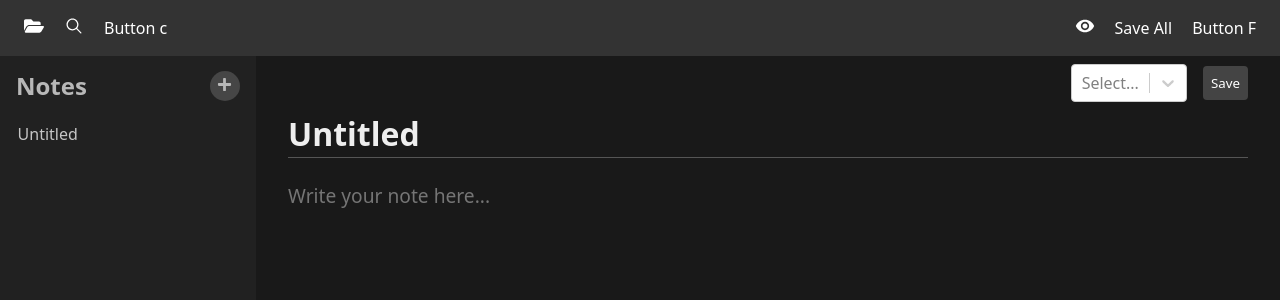
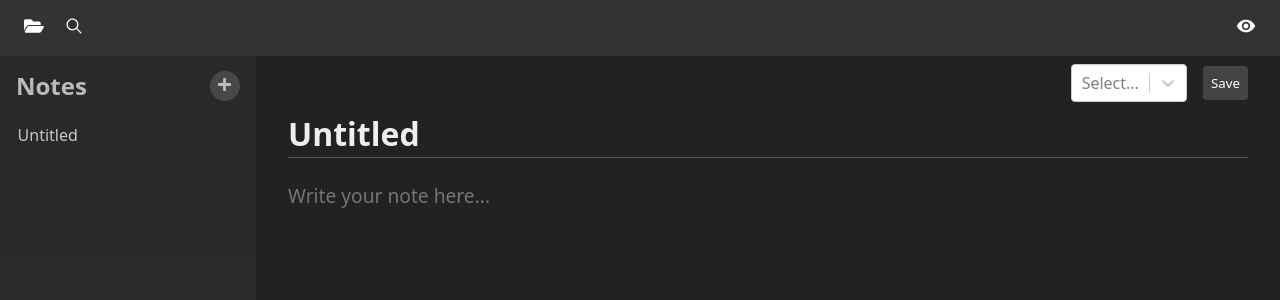
Before and after one commit to Divy-Codes/web-notes-2024, a React (Vite) app: page / in a window 1280 px wide. Shown: the top 300 px of the page. Built offline with nearby package versions, Linux system fonts and the light colour scheme.

Commit message:
delete feature added

```diff
--- a/src/App.jsx
+++ b/src/App.jsx
@@ -3,15 +3,11 @@ import FilesSidebar from './components/filesMenu/FilesSidebar.jsx';
 import Note from './components/note/Note.jsx';
 import Navbar from './components/navbar/Navbar.jsx';
 import ViewNote from './components/viewNote/ViewNote.jsx';
-import { useEffect, useReducer, useState } from 'react';
+import { useState, useEffect } from 'react';
 import { useNotes } from './components/contextProvider/NotesProvider.jsx';
 
 function App() {
-  const [
-    {
-      config: { mode, activeNote },
-    },
-  ] = useNotes();
+  const [{ mode }] = useNotes();
 
   //Toggle sidebar between files and search screen
   const [sidebarScreen, setSidebarScreen] = useState('files');
--- a/src/app.scss
+++ b/src/app.scss
@@ -14,6 +14,7 @@
     .sidebarContainer {
       overflow-y: auto;
       background-color: #242424;
+      background-color: #2c2c2c;
       opacity: 0.75;
       padding: 0.25rem 0.5rem;
       padding-bottom: 10rem;
@@ -39,6 +40,5 @@
     width: 100vw;
     background-color: #303030;
     background-color: #333;
-    // opacity: 0.75;
   }
 }
--- a/src/components/allFiles/AllFiles.jsx
+++ b/src/components/allFiles/AllFiles.jsx
@@ -1,12 +1,13 @@
+import { useEffect, useState } from 'react';
 import { actions, useNotes } from '../contextProvider/NotesProvider';
 import './allFiles.scss';
 import { FaPlus } from 'react-icons/fa';
+import { MdDelete } from 'react-icons/md';
 import { v4 as uuidv4 } from 'uuid';
 
 export default function AllFiles({ notes = [], searchBar = false }) {
-  console.log(`searchBar:`, searchBar);
-
   const [, dispatch] = useNotes();
+  const [del, setDel] = useState(0);
 
   function makeNewNote() {
     const newNote = {
@@ -22,6 +23,20 @@ export default function AllFiles({ notes = [], searchBar = false }) {
     dispatch({ type: actions.SET_ACTIVE_NOTE, payload: newNote });
   }
 
+  //Delete a Note Setup
+  function deleteNote(id) {
+    setDel((del) => del + 1);
+    if (notes.length == 1) {
+      makeNewNote();
+    }
+    dispatch({ type: actions.DELETE_NOTE, payload: { id } });
+  }
+
+  //We need to use useEffect if we want a realtime update of a site.
+  useEffect(() => {
+    dispatch({ type: actions.SET_ACTIVE_NOTE, payload: notes[0] });
+  }, [del]);
+
   return (
     <div className='allFilesContainer'>
       {!searchBar ? (
@@ -36,6 +51,7 @@ export default function AllFiles({ notes = [], searchBar = false }) {
       )}
       <ul className='allFilesList'>
         {notes.map((note) => (
+          <div className='noteFileContainer' key={note.id}>
             <li
               key={note.id}
               className='noteTitle'
@@ -45,6 +61,10 @@ export default function AllFiles({ notes = [], searchBar = false }) {
             >
               {note.title}
             </li>
+            <span className='deleteIcon' onClick={() => deleteNote(note.id)}>
+              <MdDelete size={17} />
+            </span>
+          </div>
         ))}
       </ul>
     </div>
--- a/src/components/allFiles/allFiles.scss
+++ b/src/components/allFiles/allFiles.scss
@@ -24,6 +24,12 @@
     gap: 0.25rem;
     margin-top: 1rem;
 
+    .noteFileContainer {
+      display: flex;
+      justify-content: space-between;
+      align-items: center;
+      gap: 0.5rem;
+
       li {
         list-style: none;
         padding: 0.1rem;
@@ -31,13 +37,39 @@
         overflow: hidden;
         text-overflow: ellipsis;
         border-radius: 4px;
+        width: inherit;
         cursor: pointer;
+        flex-grow: 1;
         // background-color: #111;
         color: #fff;
+        // background-color: green;
 
         &:hover {
+          // background-color: #333;
+          // opacity: 0.25;
+        }
+      }
+
+      .deleteIcon {
+        padding: 0.2rem 0.5rem;
+        cursor: pointer;
+        visibility: hidden;
+        pointer-events: none;
+
+        &:hover {
+          background-color: #555;
+        }
+      }
+
+      //For main container
+      &:hover {
         background-color: #333;
-        // opacity: 0.25;
+      }
+
+      //Delete button visible  when hovered on note
+      &:hover .deleteIcon {
+        visibility: visible;
+        pointer-events: all;
       }
     }
   }
--- a/src/components/contextProvider/NotesProvider.jsx
+++ b/src/components/contextProvider/NotesProvider.jsx
@@ -1,11 +1,19 @@
 import { createContext, useContext, useReducer } from 'react';
 import { v4 as uuidv4 } from 'uuid';
 
-// function getSelectedTagIds(tags,selectedTags){
-//   return selectedTags.map(selectedTag=>{
-//     return tags.filter(tag=>tag.label==selectedTag.id?);
-//   })
-// }
+{
+  /*
+  note:{id,title,body,tagIds}, //Note only contains tagIds. Helps if tags are renamed.
+  tag:{tagId,label},
+  config:{
+    activeNote:{id,title,body,tagIds},
+    mode:'view' or 'edit'
+  }
+
+  notes:[Array of note],
+  tags:Contains all created tags
+*/
+}
 
 const getLocalStored = (key) => {
   return JSON.parse(localStorage.getItem(key));
@@ -21,25 +29,11 @@ const dummyNote = {
 const initialState = {
   notes: getLocalStored('NOTES') || [dummyNote],
   tags: getLocalStored('TAGS') || [],
+  mode: 'edit',
   config: getLocalStored('CONFIG') || {
     activeNote: dummyNote,
-    mode: 'edit',
   },
 };
-
-{
-  /*
-  note:{id,title,body,tagIds}, //Note only contains tagIds. Helps if tags are renamed.
-  tag:{tagId,label},
-  config:{
-    activeNote:{id,title,body,tagIds},
-    mode:'view' or 'edit'
-  }
-
-  notes:[Array of note],
-  tags:Contains all created tags
-*/
-}
 
 export const actions = {
   SAVE_NOTE: 'saveNote',
@@ -48,6 +42,7 @@ export const actions = {
   SET_ACTIVE_NOTE: 'setActiveNote',
   ADD_NEW_NOTE: 'addNewNote',
   TOGGLE_MODE: 'toggleMode',
+  DELETE_NOTE: 'deleteNote',
 };
 
 const reducer = (state, { type, payload }) => {
@@ -58,26 +53,7 @@ const reducer = (state, { type, payload }) => {
         notes: [...state.notes, payload],
       };
 
-    //We will check if it's an old note or new note using payload.id
     case 'saveNote':
-      console.log(`saveNote called`);
-      console.log(`payload:`, payload);
-
-      // payload.id == null
-      // ? {
-      //     ...state,
-      //     notes: [
-      //       ...state.notes,
-      //       {
-      //         id: uuidv4(),
-      //         title: payload.title,
-      //         body: payload.body,
-      //         //Only send the ids to the note stored in main state . Refer to notes in Note.jsx for reason
-      //         tagIds: payload.selectedTags.map((tag) => tag.id),
-      //       },
-      //     ],
-      //   }
-      // : {
       return {
         ...state,
         notes: state.notes.map((note) =>
@@ -92,8 +68,6 @@ const reducer = (state, { type, payload }) => {
       };
 
     case 'setActiveNote':
-      console.log(`payload :`, payload);
-
       return {
         ...state,
         config: {
@@ -108,9 +82,15 @@ const reducer = (state, { type, payload }) => {
       return {
         ...state,
         config: {
-          ...state.config,
-          mode: state.config.mode == 'edit' ? 'view' : 'edit',
+          ...state,
+          mode: state.mode == 'edit' ? 'view' : 'edit',
         },
+      };
+
+    case 'deleteNote':
+      return {
+        ...state,
+        notes: state.notes.filter((note) => note.id != payload.id),
       };
 
     default:
@@ -130,5 +110,3 @@ export default function NotesProvider({ children }) {
     </NotesContext.Provider>
   );
 }
-
-//Whatever is returned by the reducer is in fact setState() into the intial state. This would also re-render all the components. Yes calling dispatch would cause re-renders as it is updating the state.
--- a/src/components/navbar/Navbar.jsx
+++ b/src/components/navbar/Navbar.jsx
@@ -3,14 +3,11 @@ import { IoIosSearch } from 'react-icons/io';
 import { FaFolderOpen } from 'react-icons/fa';
 import { MdEdit, MdRemoveRedEye } from 'react-icons/md';
 import { actions, useNotes } from '../contextProvider/NotesProvider';
+import { useEffect } from 'react';
 
 export default function Navbar({ changeSidebar = (f) => f }) {
-  const [
-    {
-      config: { mode },
-    },
-    dispatch,
-  ] = useNotes();
+  const [{ mode }, dispatch] = useNotes();
+
   return (
     <div className='navBarContainer'>
       <div className='leftOptions'>
@@ -20,17 +17,20 @@ export default function Navbar({ changeSidebar = (f) => f }) {
         <button onClick={() => changeSidebar('search')}>
           <IoIosSearch size={20} />
         </button>
-        <button>Button c</button>
       </div>
       <div className='rightOptions'>
         <button
           className='viewEdit'
           onClick={() => dispatch({ type: actions.TOGGLE_MODE })}
         >
-          {mode == 'view' ? <MdEdit size={20} /> : <MdRemoveRedEye size={20} />}
+          {mode != undefined && mode == 'view' ? (
+            <MdEdit size={20} />
+          ) : (
+            <MdRemoveRedEye size={20} />
+          )}
         </button>
-        <button>Save All</button>
-        <button>Button F</button>
+        {/* <button>Save All</button>
+        <button>Button F</button> */}
       </div>
     </div>
   );
--- a/src/components/note/Note.jsx
+++ b/src/components/note/Note.jsx
@@ -79,7 +79,8 @@ export default function Note() {
   }, [tags]);
 
   useEffect(() => {
-    localStorage.setItem('CONFIG', JSON.stringify({ activeNote }));
+    // localStorage.setItem('CONFIG', JSON.stringify({ activeNote }));
+    localStorage.setItem('CONFIG', JSON.stringify({ activeNote })); //New addition
   }, [activeNote, title, body]);
 
   // =============================RETURN========================================
--- a/src/index.css
+++ b/src/index.css
@@ -4,9 +4,10 @@
   font-weight: 400;
 
   /* color-scheme: light dark; */
-  color: rgba(255, 255, 255, 0.87);
+  /* color: rgba(255, 255, 255, 0.87); */
   color: #eee;
   background-color: #191919;
+  background-color: #222;
 
   font-synthesis: none;
   text-rendering: optimizeLegibility;
```
Lines whose indentation alone changed are shown as unchanged.
